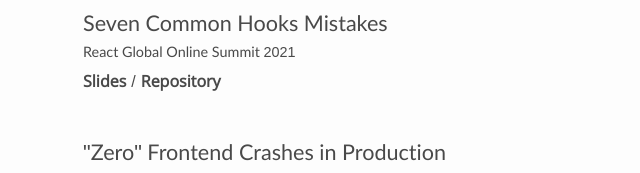
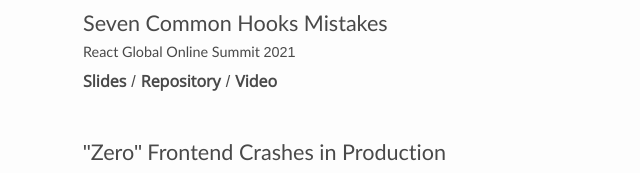
Before and after one commit to JoshuaKGoldberg/joshuakgoldberg-dot-com-old, a website: page src/index.html in a window 1280 px wide. Shown: the part 625-798 px from the top of the page, 17-657 px from the left. Drawn offline with Linux system fonts and the light colour scheme.

Commit message:
Hooks mistakes video too

```diff
--- a/src/index.html
+++ b/src/index.html
@@ -172,6 +172,15 @@
                 target="_blank"
               >
                 Repository
+              </a>
+              /
+              <a
+                aria-label="Video: Seven Common Hooks Mistakes"
+                href="https://youtu.be/0HhWIvPhbu0?t=21880"
+                rel="noopener"
+                target="_blank"
+              >
+                Video
               </a>
             </p>
           </li>
```
